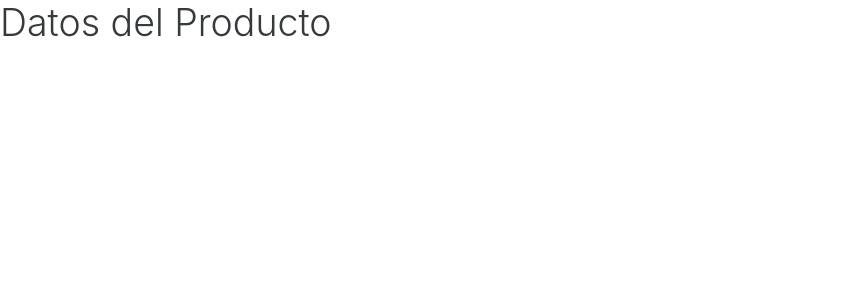
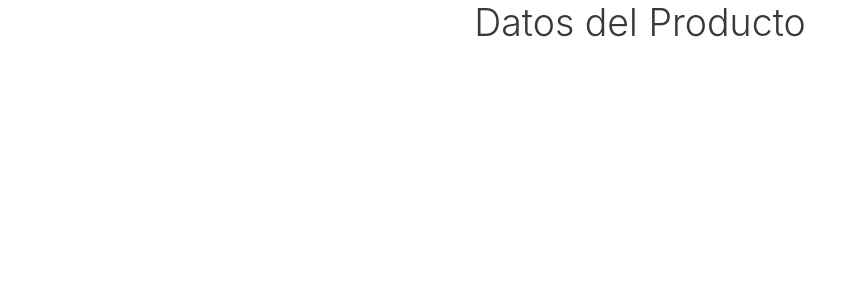
Before and after one commit to crisroddev/react-hooks-redux, a React (Create React App) app in the folder crud-react/: page /productos/1 in a window 1280 px wide. Shown: the top 300 px of the page, without its empty margins (0-864 px from the left). Built offline with nearby package versions, Linux system fonts and the light colour scheme.

Commit message:
producto

```diff
--- a/crud-react/src/components/Producto.js
+++ b/crud-react/src/components/Producto.js
@@ -2,7 +2,7 @@ import React from 'react'
 
 const Producto = () => {
     return (
-        <h1>Datos del Producto</h1>
+        <h1 className="text-center">Datos del Producto</h1>
       );
 }
 
```
